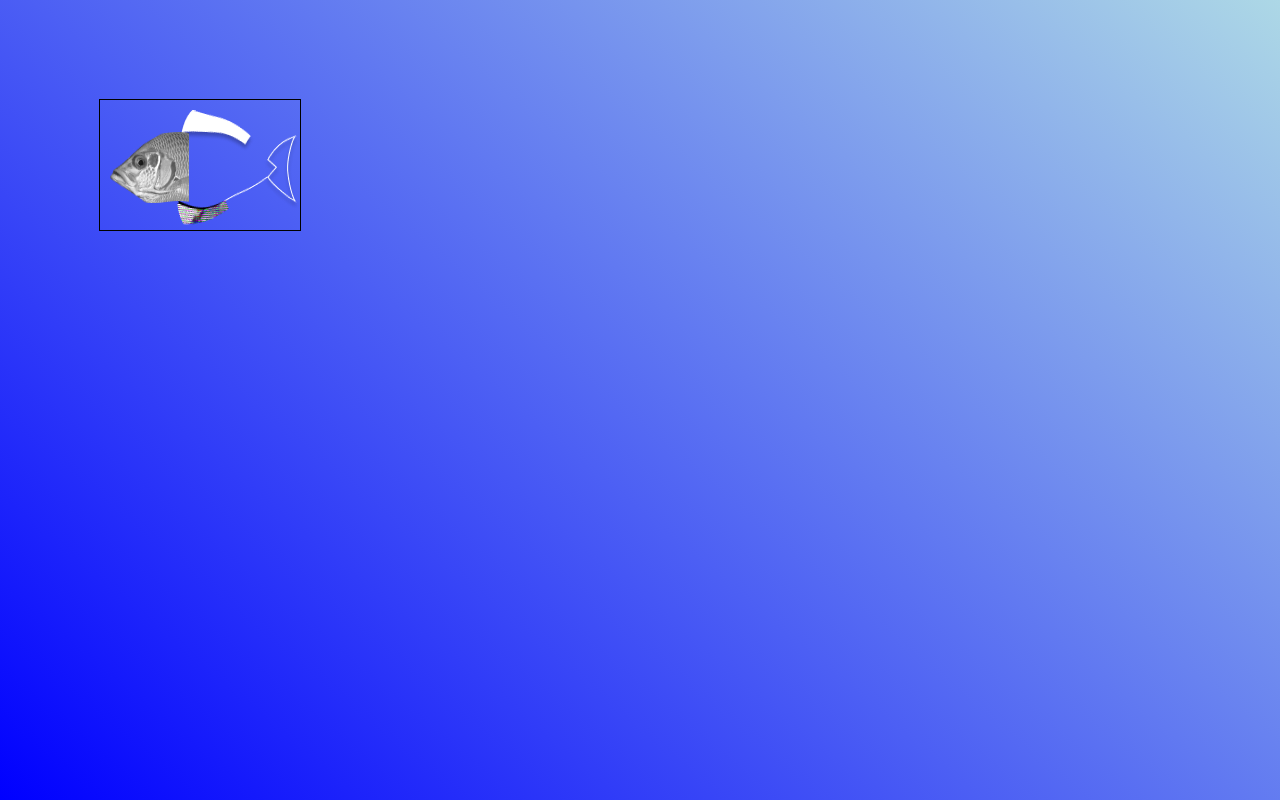
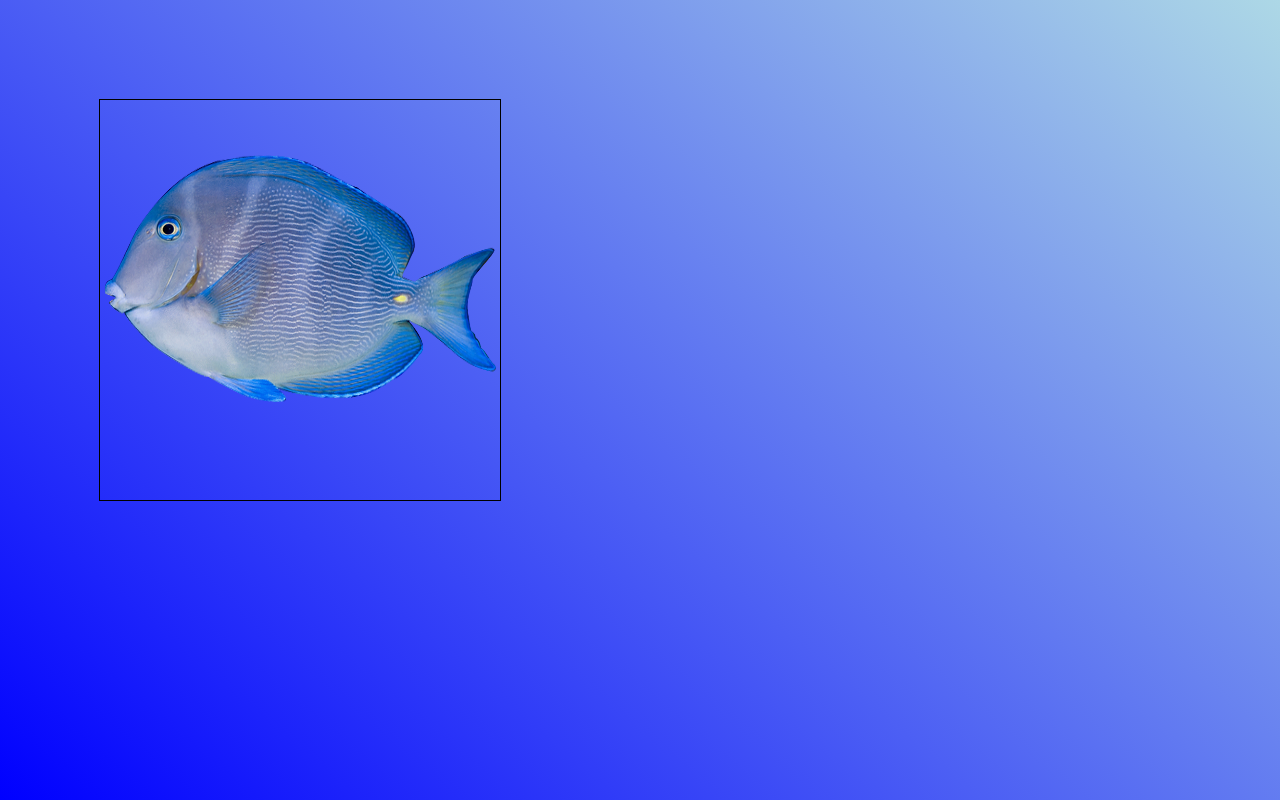
Before and after one commit to westerovs/Glitch.js, a plain HTML site: page index.html in a window 1280 px wide. Drawn offline with Linux system fonts and the light colour scheme.

Commit message:
refactoring

```diff
--- a/index.html
+++ b/index.html
@@ -11,7 +11,7 @@
 
 <body>
 
-  <canvas id="canvas" width="200" height="130"></canvas>
+  <canvas id="canvas" width="400" height="400"></canvas>
 
   <script src="js/waveGlitch.js"></script>
 </body>
--- a/js/waveGlitch.js
+++ b/js/waveGlitch.js
@@ -1,6 +1,6 @@
 class WaveGlitch {
-    constructor(id, src, posX = 0, posY = 0, opacity = 1) {
-        // аттрибуты
+    constructor(id, src, posX = 0, posY = 0, width, height) {
+        // параметры
         this.id   = id
         this.src  = src
         this.posX = posX
@@ -10,40 +10,42 @@ class WaveGlitch {
         this.ctx             = this.canvas.getContext('2d')
         this.canvasWidth     = this.canvas.width;
         this.canvasHeight    = this.canvas.height;
-        this.ctx.globalAlpha = opacity;
 
-        // настройки
-        this.imgSlice      = this.canvasWidth / 2  // кол-во кусочков на которое обрезается img(половина ширины)
-        this.imgSliceWidth = 2    // обрезаем два кусочка
-        this.imgOffsetX    = 2    // двигаем два кусочка
-        this.waveAmplitude = 1
-        this.waveSpeed     = 0
-
+        // image
         this.image      = new Image();
         this.image.src  = this.src
-        this.imgHeingt  = 124 // можно вынести в атрибуты класса
+        this.imgWidth   = width
+        this.imgHeight  = height
+
+        // управление
+        this.imgSlice      = this.imgWidth / 2  // кол-во кусочков на которое обрезается img
+        this.imgSliceWidth = 2                  // ширина кусочка
+        this.waveAmplitude = 10
+        this.intensity     = 2
+        this.speed         = 0
 
         this.requestAnim = null
     }
 
     startAnimate = () => {
-        this.waveSpeed += 0.10;
+        this.speed += 0.10;
 
         this.ctx.clearRect(0, 0, this.canvasWidth, this.canvasHeight)
+
 
         for (let i = 0; i <= this.imgSlice; i++) {
             this.ctx.drawImage(
                 this.image,
 
-                this.imgOffsetX * i - this.posX,
-                (Math.sin(this.waveSpeed - (i / 4) ) * this.waveAmplitude),
+                i * this.imgSliceWidth - this.posX,
+                Math.sin(this.speed - (i / this.waveAmplitude)) * this.intensity,
                 this.imgSliceWidth,
-                this.imgHeingt,
+                this.imgHeight,
 
-                this.imgOffsetX * i,
+                i * this.imgSliceWidth,
                 this.posY,
                 this.imgSliceWidth,
-                this.imgHeingt
+                this.imgHeight
             )
         }
 
@@ -59,5 +61,5 @@ class WaveGlitch {
     }
 }
 
-const waveGlitch = new WaveGlitch('canvas', 'img/fish-origin.png', 10, 10, 1)
+const waveGlitch = new WaveGlitch('canvas', 'img/fish.png', 0, 50, 400, 259)
 waveGlitch.init()
```
Also changed, not shown: img/fish-origin.png (deleted), img/fish.png (added).
